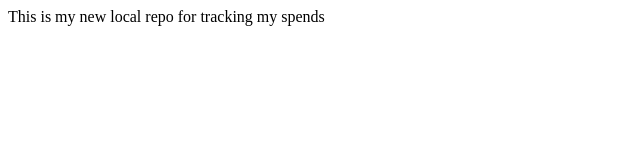
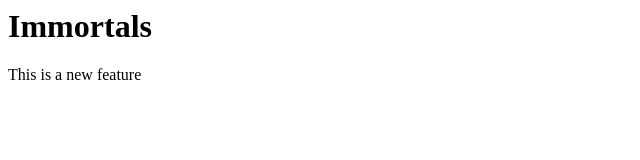
Before and after one commit to premabakar/localrepo, a plain HTML site: page index.html in a window 1280 px wide. Shown: the whole page, without its empty margins (0-640 px from the left). Drawn offline with Linux system fonts and the light colour scheme.

Commit message:
new feature details added

```diff
--- a/index.html
+++ b/index.html
@@ -1 +1,2 @@
-<p>This is my new local repo for tracking my spends</p>
+<h1>Immortals</h1>
+<p>This is a new feature</p>
```
